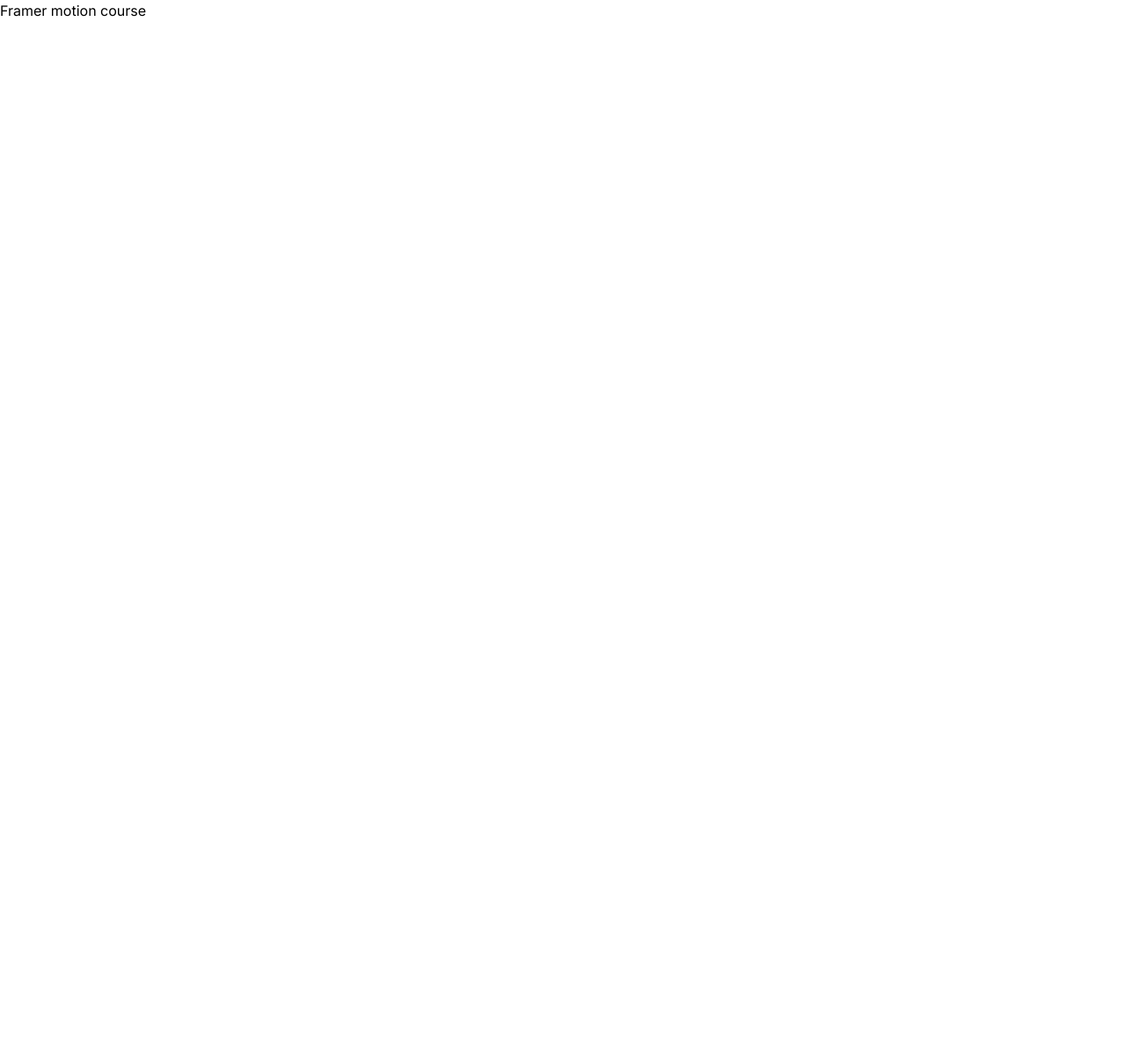
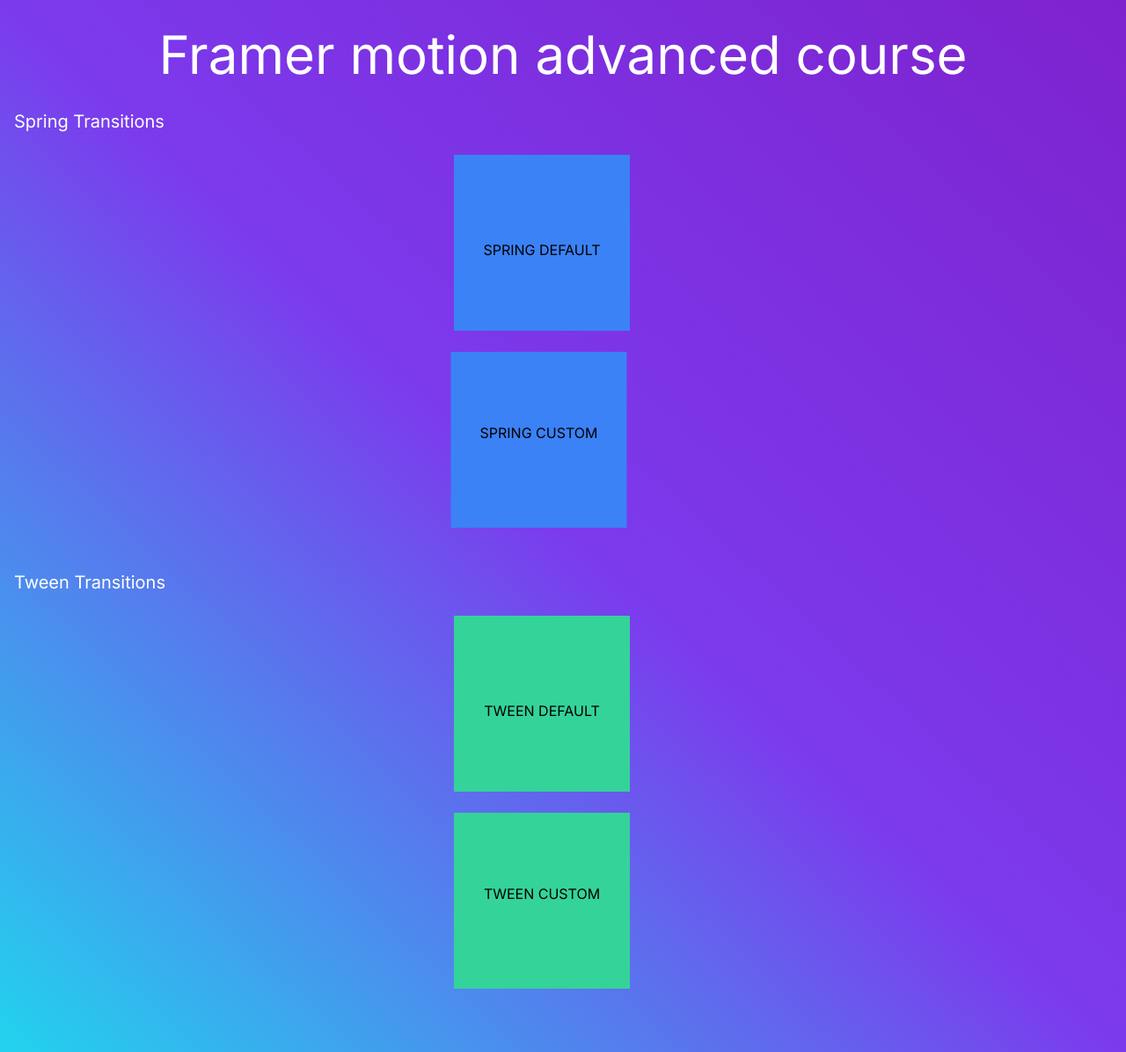
Before and after one commit to flan02/framerMotion-ts-advancedAnimations, a Next.js app: page / in a window 1280 px wide. Shown: the whole page at 88% size. Before the commit the page ends 800 px from the top, so only its background shows below. Built offline with nearby package versions, Linux system fonts and the light colour scheme.

Commit message:
Vimos basic animations y custom transitions.

```diff
--- a/package.json
+++ b/package.json
@@ -9,7 +9,7 @@
     "lint": "next lint"
   },
   "dependencies": {
-    "framer-motion": "^11.0.3",
+    "framer-motion": "11.0.2",
     "next": "14.1.0",
     "react": "^18",
     "react-dom": "^18"
--- a/src/app/page.tsx
+++ b/src/app/page.tsx
@@ -1,8 +1,13 @@
 //import Image from "next/image";
+import { SquareBasics } from "@/components/SquareBasics";
+import { TransitionsCustom } from "@/components/TransitionsCustom";
 
 export default function Home() {
   return (
-    <>
-      <h1>Framer motion course</h1></>
+    <div className="h-max bg-gradient-to-tr from-cyan-400 via-violet-600 to-purple-700 px-4">
+      <h1 className="text-center text-6xl text-white py-8">Framer motion advanced course</h1>
+      {/* <SquareBasics /> */}
+      <TransitionsCustom />
+    </div>
   )
 }
--- /dev/null
+++ b/src/components/SquareBasics.tsx
@@ -0,0 +1,93 @@
+'use client'
+import { motion } from 'framer-motion';
+import { useState } from 'react';
+
+
+export const SquareBasics = () => {
+  const [expanded, setExpanded] = useState(false)
+  const [mostViewed, setMostViewed] = useState(false)
+  const [mostRated, setMostRated] = useState(false)
+  return (
+    <>
+      <h3 className="text-white pb-4">Square basic animations</h3>
+      <motion.div
+        initial={{
+          width: 200,
+          opacity: 1
+        }}
+        animate={{
+          width: 900,
+          opacity: 0.5,
+          backgroundColor: '#2682D8',
+          borderRadius: 20,
+
+        }}
+        className="w-[200px] h-[200px] bg-blue-600"></motion.div>
+      <br />
+      <motion.div
+        initial={{
+          width: 200,
+          opacity: 1
+        }}
+        animate={{
+          opacity: 1,
+          backgroundColor: '#ff0088',
+          borderRadius: '50%',
+
+        }}
+        className="w-[200px] h-[200px] bg-fuchsia-800"></motion.div>
+      <br />
+      <motion.div
+        initial={{
+          width: 200,
+          opacity: 1
+        }}
+        animate={{
+          /* transform: 'translateY(0px) translateX(360px)' */
+          x: 360,
+          y: 0,
+          scale: 0.5,
+          rotate: 45
+        }}
+        className="w-[200px] h-[200px] bg-green-500"></motion.div>
+      <br />
+      <motion.div
+        className="w-[200px] h-[200px] bg-pink-500"
+        onClick={() => setExpanded(!expanded)}
+        animate={{
+          width: expanded ? 'calc(75vw - 40px)' : 200
+        }}
+      ></motion.div>
+      <br />
+      <div className='w-max mx-auto'>
+        <motion.button
+          initial={{
+            opacity: 1
+          }}
+          onClick={() => {
+            setMostRated(!mostRated)
+            setMostViewed(!mostViewed)
+          }}
+          animate={{
+            opacity: mostRated ? 0.5 : 1,
+            scale: mostRated ? 0.8 : 1
+          }}
+          className='bg-purple-700 px-4 py-2 rounded-md mr-4 text-white'>most rated</motion.button>
+        <motion.button
+          initial={{
+            opacity: 0.5
+          }}
+          onClick={() => {
+            setMostViewed(!mostViewed)
+            setMostRated(!mostRated)
+          }}
+          animate={{
+            opacity: mostViewed ? 1 : 0.5,
+            scale: mostViewed ? 1 : 0.8
+          }}
+          className='bg-pink-700 px-4 py-2 rounded-md text-white'>most viewed</motion.button>
+      </div>
+      <br />
+    </>
+  )
+}
--- /dev/null
+++ b/src/components/TransitionsCustom.tsx
@@ -0,0 +1,73 @@
+//import React from 'react'
+'use client'
+import { motion } from 'framer-motion'
+
+type Props = {}
+
+// "linear", "easeIn", "easeOut", "easeInOut",
+// "circIn", "circOut", "circInOut", "backIn",
+// "backOut", "backInOut", "anticipate", "bounceIn",
+// "bounceOut", "bounceInOut", "slow", "sprint"
+
+export const TransitionsCustom = (props: Props) => {
+  return (
+    <>
+      <h2 className="text-white text-xl">Spring Transitions</h2>
+      <br />
+      <motion.div
+        transition={{
+          type: 'spring',
+          /* default transition props */
+          stiffness: 100,
+          mass: 1,
+          damping: 10,
+        }}
+        animate={{
+          x: 500,
+        }}
+        className="w-[200px] h-[200px] bg-blue-500 text-center pt-24">SPRING DEFAULT
+      </motion.div>
+      <br />
+      <motion.div
+        transition={{
+          type: 'spring',
+          stiffness: 200,
+          mass: 3,
+          damping: 3, /* if damping:0 rebound indefinitely */
+        }}
+        animate={{
+          x: 500,
+        }}
+        className="w-[200px] h-[200px] bg-blue-500 text-center pt-20">SPRING CUSTOM
+      </motion.div>
+      <br /><br />
+      <h2 className="text-white text-xl">Tween Transitions</h2>
+      <br />
+      <motion.div
+        transition={{
+          type: 'tween',
+          /* default transition props */
+          duration: 0.3,
+          ease: 'easeOut',
+        }}
+        animate={{
+          x: 500,
+        }}
+        className="w-[200px] h-[200px] bg-emerald-400 text-center pt-24">TWEEN DEFAULT
+      </motion.div>
+      <br />
+      <motion.div
+        transition={{
+          type: 'tween',
+          duration: 1, /* expected time to complete the animation */
+          ease: 'easeIn',
+        }}
+        animate={{
+          x: 500,
+        }}
+        className="w-[200px] h-[200px] bg-emerald-400 text-center pt-20">TWEEN CUSTOM
+      </motion.div>
+      <br /><br /><br />
+    </>
+  )
+}
```
Also changed, not shown: 2 other files (tests, documents, lock files or other folders).
